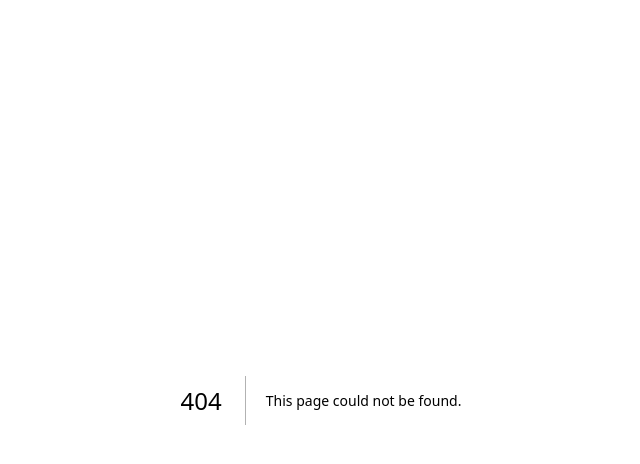
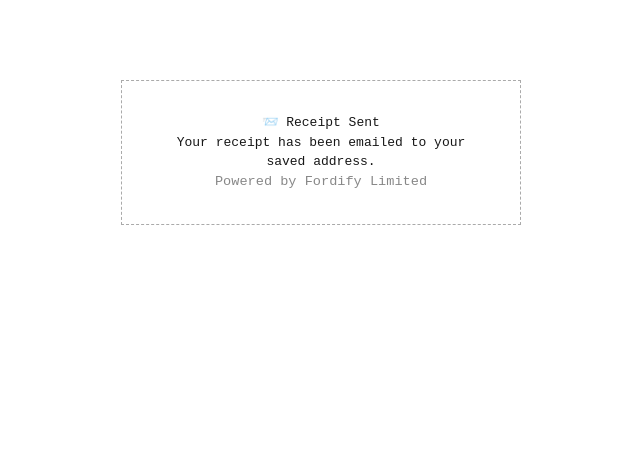
Before and after one commit to Fordify11/nfc-receipts-device, a Next.js app: page /sent in a window 1280 px wide. Before the commit this address had no page. Shown: the top 464 px of the page, without its empty margins (319-959 px from the left). Built offline with nearby package versions, Linux system fonts and the light colour scheme.

Commit message:
Create page.js

```diff
--- /dev/null
+++ b/app/sent/page.js
@@ -0,0 +1,16 @@
+export default function SentPage() {
+  return (
+    <div style={{
+      fontFamily: 'monospace',
+      maxWidth: '400px',
+      margin: '5rem auto',
+      padding: '2rem',
+      textAlign: 'center',
+      border: '1px dashed #aaa'
+    }}>
+      <h2>📨 Receipt Sent</h2>
+      <p>Your receipt has been emailed to your saved address.</p>
+      <p style={{ fontSize: '0.85rem', color: '#888' }}>Powered by Fordify Limited</p>
+    </div>
+  );
+}
```
